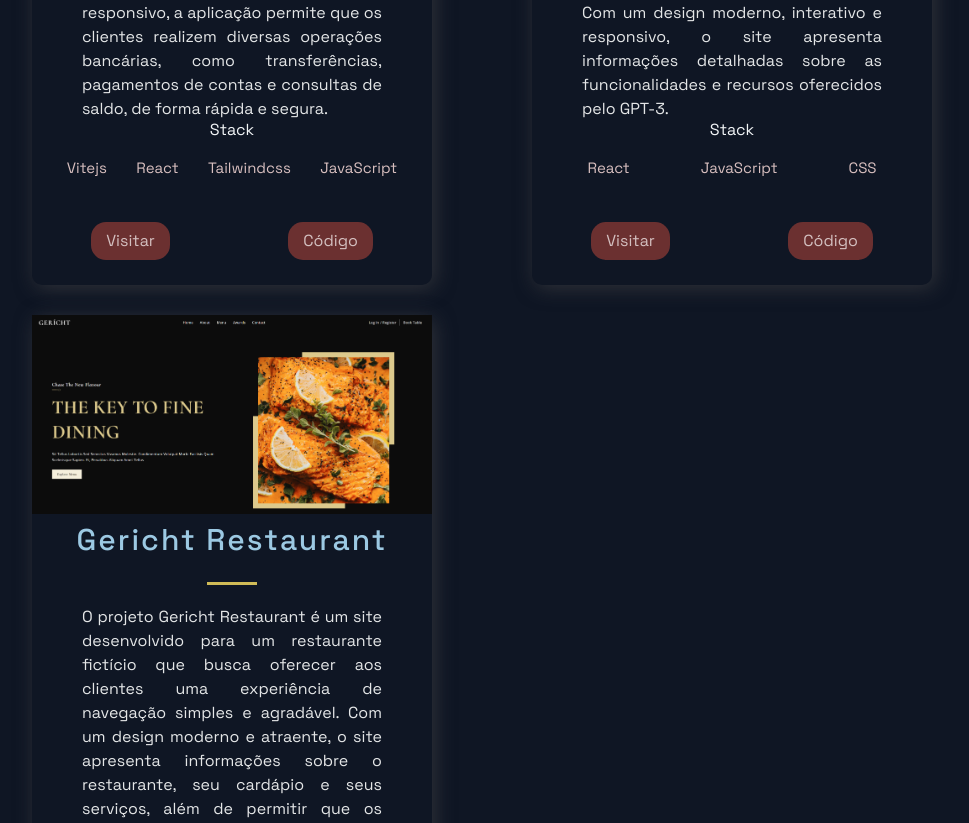
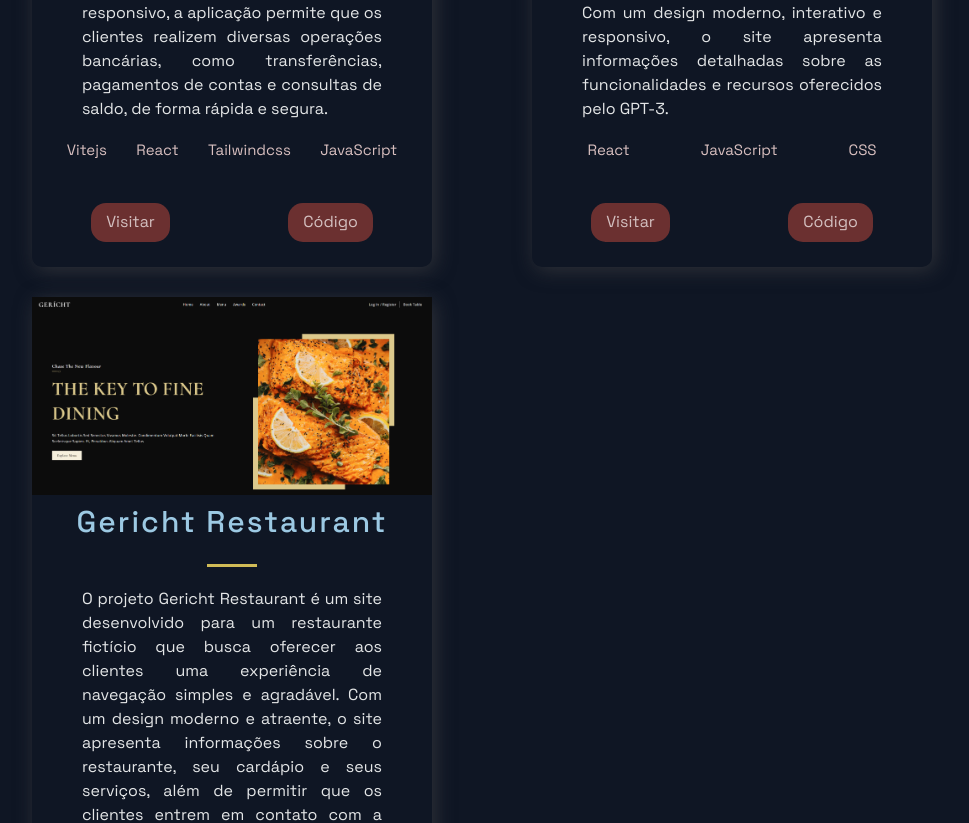
Before and after one commit to amorelliarthur/portifolio_website, a Next.js app: page / in a window 1280 px wide. Shown: the part 1245-2068 px from the top of the page, without its empty margins (158-1127 px from the left). Built offline with nearby package versions, Linux system fonts and the light colour scheme.

Commit message:
Projects

```diff
--- a/src/components/Projects/Projects.js
+++ b/src/components/Projects/Projects.js
@@ -18,7 +18,7 @@ const Projects = () => (
             </TitleContent>
             <CardInfo>{description}</CardInfo>
             <div>
-              <TitleContent>Stack</TitleContent>
+              {/* <TitleContent>Stack</TitleContent> */}
                 <TagList>
                   {tags.map((tag, i) => (
                     <Tag key={i}>{tag}</Tag>
```
